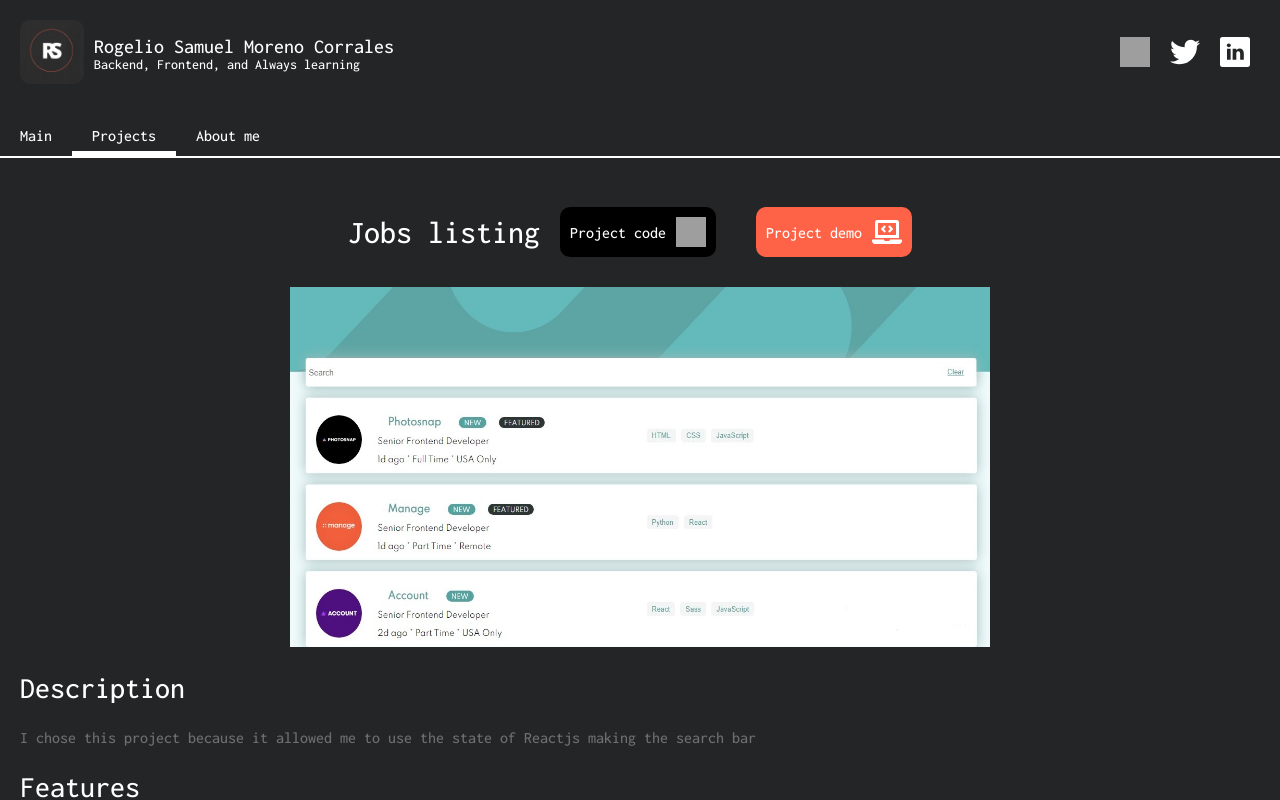
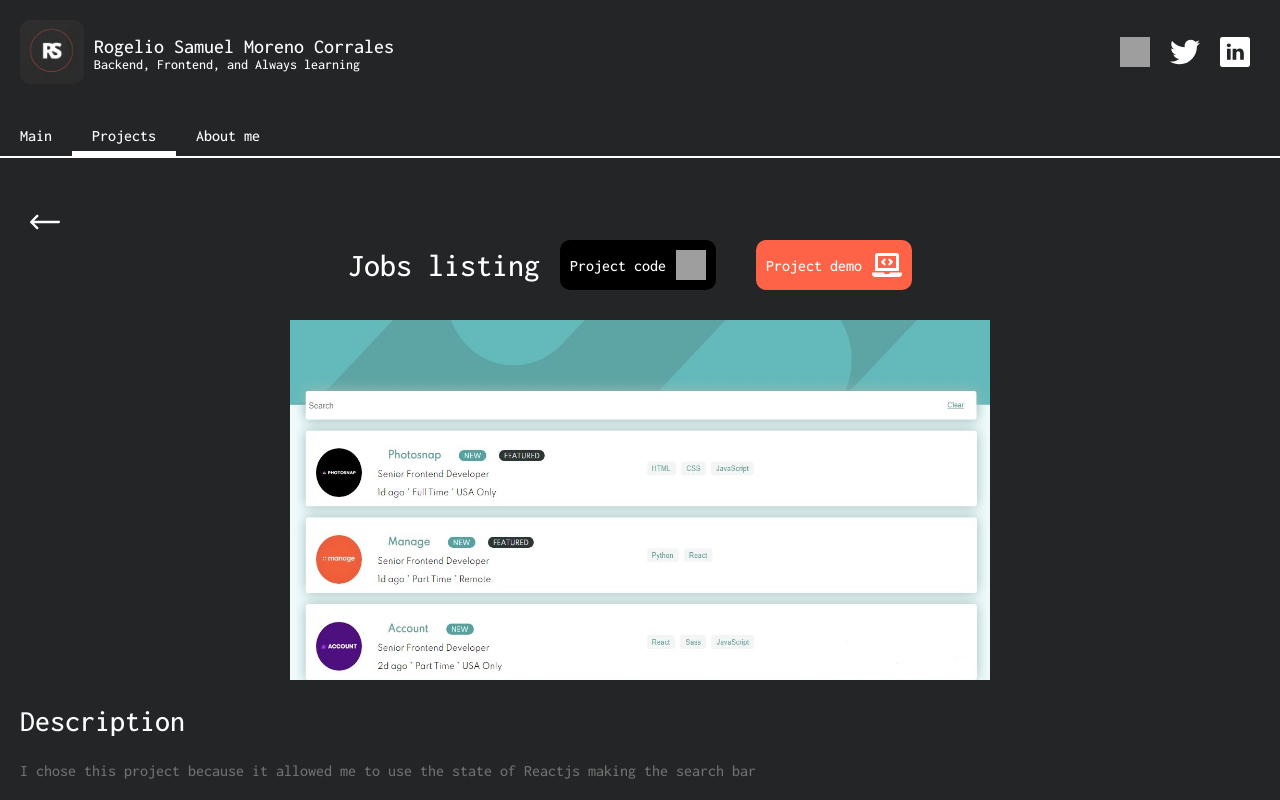
Before and after one commit to sam-621/rogeliosamuel.com, a React (Create React App) app: page /projects/1 in a window 1280 px wide. Shown: the top 800 px of the page. Built offline with nearby package versions, Linux system fonts and the light colour scheme; grey boxes are pictures that could not be loaded.

Commit message:
About me view

```diff
--- a/src/App.jsx
+++ b/src/App.jsx
@@ -11,22 +11,35 @@ import NavBar from './containers/Navbar';
 import FeaturedProjects from './containers/FeaturedProjects';
 import Projects from './containers/Projects';
 import AboutProject from './containers/AboutProject';
+import AboutMe from './containers/AboutMe';
 
 const App = () => {
     return(
         <BrowserRouter>
             <Switch>
                 <Route exact path="/">
+
                     <NavBar location='inMain' />
                     <FeaturedProjects projects={Data} />
+
                 </Route>
                 <Route exact path="/projects">
+
                     <NavBar location='inProject' />
                     <Projects projects={Data} />
+
                 </Route>
                 <Route exact path="/projects/:id">
+
                     <NavBar location='inProject' />
                     <AboutProject projects={Data} />
+
+                </Route>
+                <Route exact path="/AboutMe">
+
+                    <NavBar location="inAboutMe" />
+                    <AboutMe />
+
                 </Route>
             </Switch>
         </BrowserRouter>
--- /dev/null
+++ b/src/assets/styles/aboutMe.css
@@ -0,0 +1,17 @@
+.My-container{
+    margin: 50px 20px 20px 20px;
+    display: grid;
+    grid-template-columns: auto auto;
+}
+.My-description{
+    color: white;
+}
+.My-description h1, h2{
+    font-weight: 400;
+}
+.Code-mode{
+    border-radius: 5px;
+    color: black;
+    padding: 20px 5px;
+    background-color: #C4C4C4;
+}
--- a/src/assets/styles/aboutProject.css
+++ b/src/assets/styles/aboutProject.css
@@ -20,17 +20,21 @@
     margin-right: 20px;
 }
 .Hero-project{
+    display: grid;
+    grid-template-rows: auto auto;
+}
+.AboutProjects-options{
     display: flex;
     justify-content: center;
     margin-bottom: 30px;
 }
-.Hero-project h1{
+.AboutProjects-options h1{
     align-self: center;
     font-weight: 400;
     color: white;
     margin: 0;
 }
-.Hero-project a{
+.AboutProjects-options a{
     margin: 0 20px;
     border-radius: 10px;
     padding: 10px;
@@ -39,7 +43,7 @@
     display: flex;
     align-items: center;
 }
-.Hero-project a p{
+.AboutProjects-options a p{
     margin: 0;
     margin-right: 10px;
 }
@@ -59,3 +63,12 @@
     transition: 0.3s;
     box-shadow: 0 0 15px 0 #000;
 }
+.Back{
+    transition: 0.3s;
+    width: 3%;
+    margin-left: 30px;
+}
+.Back:hover{
+    transition: 0.3s;
+    transform: scale(1.3);
+}
--- a/src/assets/styles/projectCard.css
+++ b/src/assets/styles/projectCard.css
@@ -1,4 +1,5 @@
 .ProjectCard-container{
+    transition: 0.3s;
     border-radius: 10px;
     overflow: hidden;
     color: white;
@@ -8,6 +9,10 @@
     grid-template-rows: auto auto auto;
     grid-template-columns: 1fr auto;
     background-color: #252B43;
+}
+.ProjectCard-container:hover{
+    transition: 0.3s;
+    box-shadow: 0 0 15px 0 #000000;
 }
 .ProjectCard-container:hover .Project-options{
     transition: 0.3s;
--- a/src/components/ProjectCard.jsx
+++ b/src/components/ProjectCard.jsx
@@ -32,7 +32,7 @@ const ProjectCard = ({ id, title, littleDescription, Technologies, repo, demo })
                 </div>
             </div>
             <div className="Project-options">
-                <a href={repo} className="git" target="_blank">
+                <a href={repo} rel="noopener noreferrer" className="git" target="_blank">
                     <img
                         src={gitHub}
                         alt="GitHub icon"
@@ -41,7 +41,7 @@ const ProjectCard = ({ id, title, littleDescription, Technologies, repo, demo })
                     />
                     <p>View code</p>
                 </a>
-                <a href={demo} className="git demo" target="_blank">
+                <a href={demo} rel="noopener noreferrer" className="git demo" target="_blank">
                     <img
                         src={demoIcon}
                         alt="GitHub icon"
--- /dev/null
+++ b/src/containers/AboutMe.jsx
@@ -0,0 +1,22 @@
+import React from 'react';
+import '../assets/styles/aboutMe.css'
+
+import Me from '../assets/img/Yo.jpg';
+
+const AboutMe = () => {
+    return(
+        <main className="My-container">
+            <div className="MyImage-container">
+                <img src={Me} alt="" width="300px" height="400px" />
+            </div>
+            <div className="My-description">
+                <h1>Hola, soy Rogelio Samuel Moreno Corrales</h1>
+                <p className="Code-mode">Programador en eterno aprendizaje, backend con node.js, frontend con React.js.Estudiante de universidad</p>
+                <h2>Quién soy?</h2>
+                <p className="Code-mode">Una persona que le apasiona el siempre estar aprendiendo, con gustos mas orientados a la lógica y no tanto al diseño. <br/> Todos los días trato de mejorar, no solo como programador sino también como persona. <br/> Estoy abierto a trabajar en equipo con el fin de prácticar, contactame por twitter o mandame un Email :)</p>
+            </div>
+        </main>
+    );
+}
+
+export default AboutMe;
--- a/src/containers/AboutProject.jsx
+++ b/src/containers/AboutProject.jsx
@@ -1,6 +1,6 @@
 import React from 'react';
 import '../assets/styles/aboutProject.css'
-import { useParams } from 'react-router-dom';
+import { useParams, Link } from 'react-router-dom';
 
 //Projects images
 import gitHub from '../assets/img/github.svg';
@@ -12,7 +12,8 @@ import socialMediaDashboard from '../assets/img/social-media-dashboard.png';
 import pingPong from '../assets/img/ping-pong.png';
 import MyFirstWebsite from '../assets/img/my-first-website.png';
 import SimonSays from '../assets/img/Simon-says.png';
-import CRUDmysql from '../assets/img/CRUD-mysql.png'
+import CRUDmysql from '../assets/img/CRUD-mysql.png';
+import BackArrow from '../assets/img/flechas.svg'
 
 //Technologies icon
 import Node from '../assets/img/node-js.svg';
@@ -48,16 +49,23 @@ const AboutProject = ({ projects }) => {
         <main className="AboutProject-container">
             <div className="Hero-project">
 
+                <Link to="/projects" className="Back">
+                    <img  src={BackArrow} alt="" width="30px" height="30px" />
+                </Link>
+                <div className="AboutProjects-options">
                     <h1>{projects[id -1].name}</h1>
 
-                <a target="_blank" href={projects[id-1].repo} className="github-code">
+                    {/*Project code*/}
+                    <a target="_blank" rel="noopener noreferrer" href={projects[id-1].repo} className="github-code">
                         <p>Project code </p>
                         <img src={gitHub} alt="" width="30px" height="30px" />
                     </a>
-                <a target="_blank" href={projects[id -1].demo} className="Project-demo">
+                    {/*Project demo*/}
+                    <a target="_blank" rel="noopener noreferrer" href={projects[id -1].demo} className="Project-demo">
                         <p>Project demo</p>
                         <img src={demoIcon} alt="" width="30px" height="30px"/>
                     </a>
+                </div>
 
             </div>
             <div className="Project-image">
--- a/src/containers/Navbar.jsx
+++ b/src/containers/Navbar.jsx
@@ -11,7 +11,11 @@ const NavBar = ({ location }) => {
                 <Hero />
             </section>
             <section>
-                <Nav inProject={location === 'inProject' ? true : false} inMain={location === 'inMain' ? true : false} />
+                <Nav
+                    inProject={location === 'inProject' ? true : false}
+                    inMain={location === 'inMain' ? true : false}
+                    inAboutMe={location === 'inAboutMe' ? true : false}
+                />
             </section>
         </nav>
     );
```
Also changed, not shown: src/assets/img/Yo.jpg (added), src/assets/img/flechas.svg (added). Lines whose indentation alone changed are shown as unchanged.
